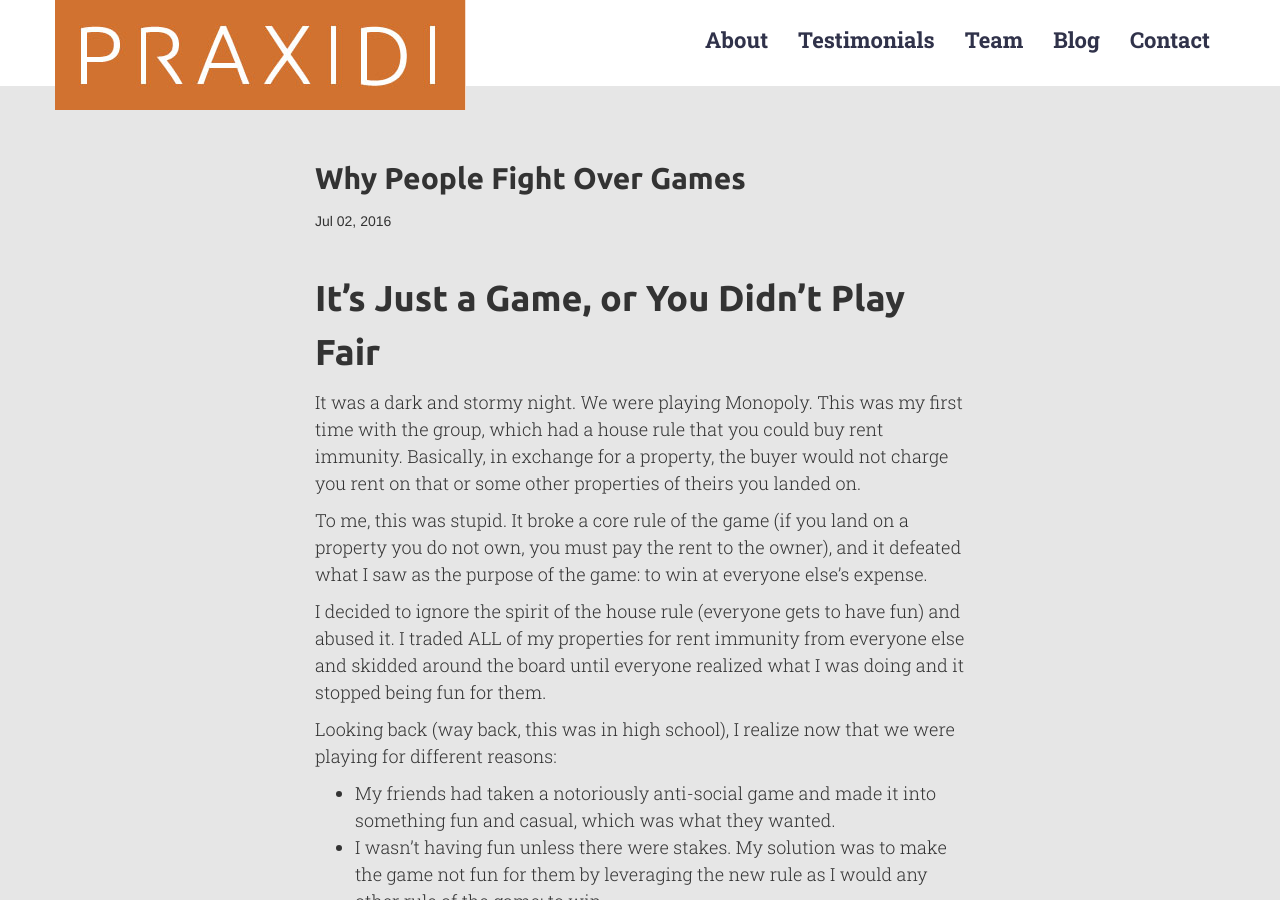
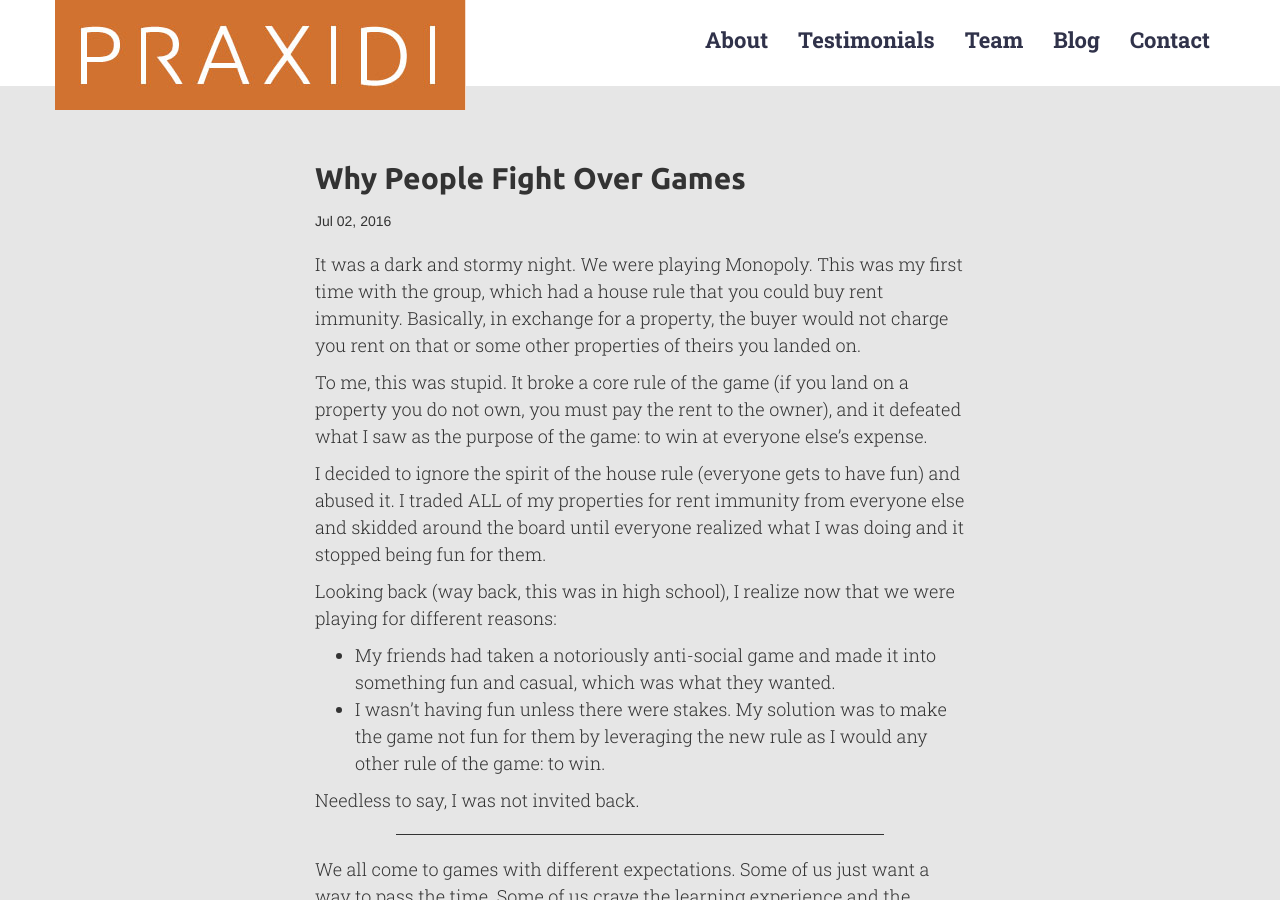
Before and after one commit to wlonk/praxidi, a Jekyll site: the page built from _posts/2016-07-02-why-people-fight-over-games.md, in a window 1280 px wide and 900 px high. Built offline with Jekyll 4.4.1, drawn with Linux system fonts in a browser that asks for light colours; nearby versions of some CDN libraries.

Commit message:
Changed the header levels

```diff
--- a/_posts/2016-07-02-why-people-fight-over-games.md
+++ b/_posts/2016-07-02-why-people-fight-over-games.md
@@ -2,7 +2,6 @@
 layout: post
 title: Why People Fight Over Games
 ---
-# It’s Just a Game, or You Didn’t Play Fair
 It was a dark and stormy night. We were playing Monopoly. This was my first time with the group, which had a house rule that you could buy rent immunity. Basically, in exchange for a property, the buyer would not charge you rent on that or some other properties of theirs you landed on.
 
 To me, this was stupid. It broke a core rule of the game (if you land on a property you do not own, you must pay the rent to the owner), and it defeated what I saw as the purpose of the game: to win at everyone else’s expense.
@@ -25,7 +24,7 @@
 
 Why do people take games so personally?
 
-## Not all games are Games
+### Not all games are Games
 There is a lot of argument about the definition of a game. I’m not going to argue with common usage; I’ll admit that *Candy Crush* is as much a “game” as *Settlers of Catan*, but I do want to make some distinctions that are important in understanding why people get into fights over games.
 
 Games that do little more than distract, fill time, or provide a pretext for people at a party to interact in some way are often better described as diversions. Many addictive smartphone games fall into this category and most party games are actually just forms of diversion. There are goals and rules and obstructions to the goal, but no real strategy or skill needed.
@@ -36,7 +35,7 @@
 
 In general, even hard games that are well-designed are fun. Humans usually respond to well-structured incentive systems with clearly defined goals, rules, and challenges that are just hard enough, and we all have our line for [where hard bleeds into hellish](http://www.denofgeek.com/us/games/video-games/249481/top-25-brutally-difficult-video-games).
 
-## Not Everyone Sees Games the Same Way
+### Not Everyone Sees Games the Same Way
 Just as games have different intentions, people approach them with different goals. That’s not surprising. But if you’re playing Monopoly to pass a rainy day with your partner and they are playing to win at all costs (within the rules of the game)...there will be problems
 
 And the worst part is everyone seems to assume a)everyone plays games for the same reason they do, or b) others are sleazy and shallow (if they play to win) or spoilsports (if they play for fun and get upset).
@@ -45,7 +44,7 @@
 
 The tension arises when those expectations mix in the same game and the players are not aware of it.
 
-## Mean games make mean people
+### Mean games make mean people
 If your priority is to win the game, that can lead you to start acting in ways that can be disturbing to other players, especially those who don’t share your goals.
 
 Depending on how much you allow a game’s incentives to influence your own value system, you may be more willing to play hard. For example, you might lie and backstab allies in Risk, at the expense of your relationships outside the game.
@@ -54,7 +53,7 @@
 
 Games create incentives for certain actions, and our desire to win makes us more willing to engage in those actions, even if they are out of the realm of socially acceptable.
 
-## Smart players maintain their perspective
+### Smart players maintain their perspective
 That said, ultimately, we should always keep in mind WHY we are playing a game. If it is to have fun, that should be the priority. Don’t cheat.
 
 If it is to learn something, then do what you must. In a war game, the point is not to have fun. It is to try to win while following the rules, even to the point of tricking and taking advantage of your opponent.
@@ -65,7 +64,7 @@
 
 In Jane Austen’s novels, characters who are meant to be strategically mature don’t let winning games get in the way of winning their larger goals. Eliza and Darcy, for example, are not good or very engaged in the card games their fellow partygoers play, while more clueless characters often brag about their skill at cards.
 
-## How to Cause a Break-up
+### How to Cause a Break-up
 Of course, games, and gamers, can fall somewhere in the middle: fun games that *also* give people the chance to try on new ideas and actions.
 
 The problems arise when you have two people with different expectations about what a game is, playing a game that is ambiguous.
```
